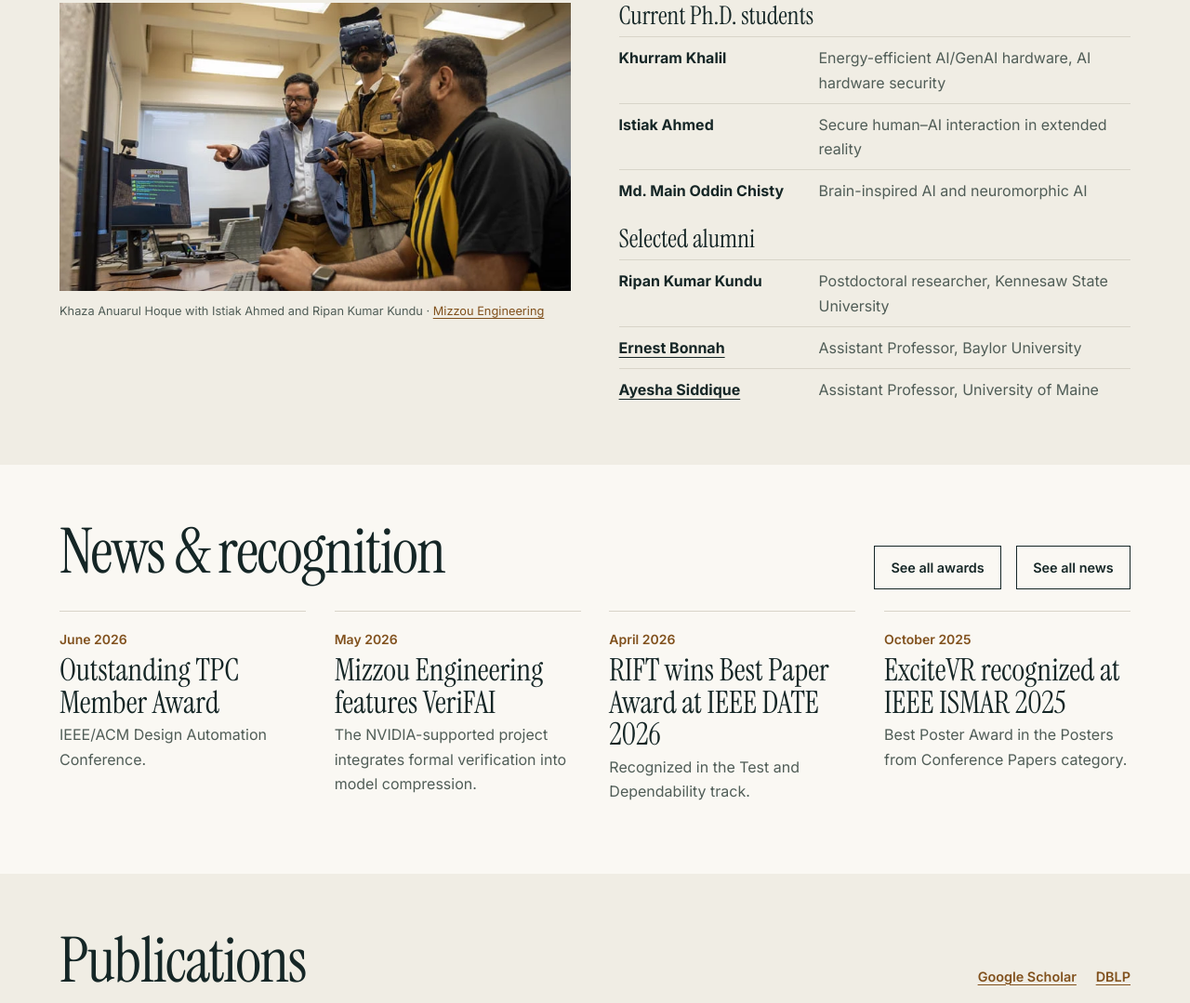
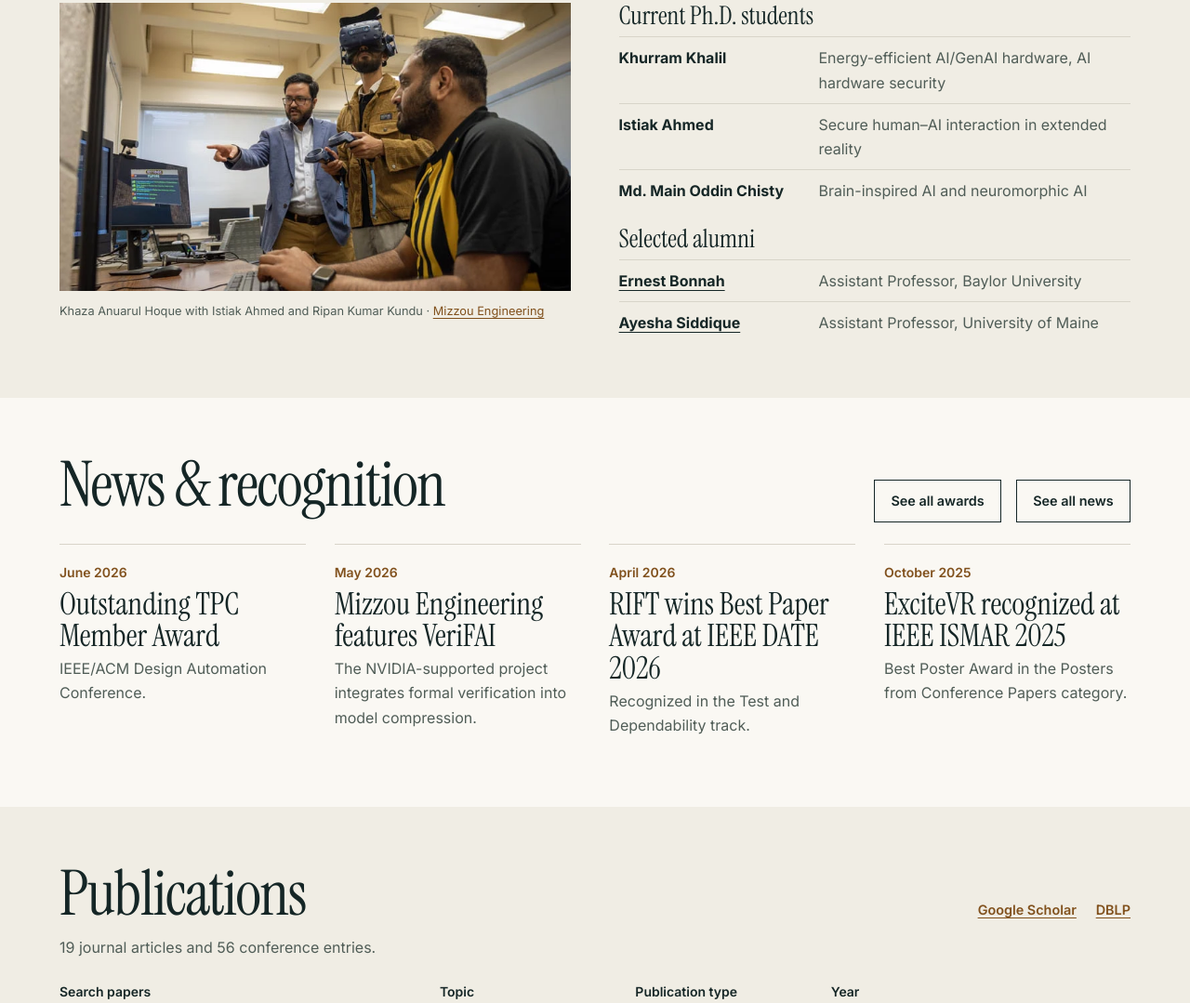
Before and after one commit to diner007/diner007.github.io, a plain HTML site: page index.html in a window 1280 px wide. Shown: the part 3334-4413 px from the top of the page at 93% size. Drawn offline with Linux system fonts and the light colour scheme.

Commit message:
Add files via upload

```diff
--- a/index.html
+++ b/index.html
@@ -148,7 +148,6 @@
             </ul>
             <h3>Selected alumni</h3>
             <ul>
-              <li><strong>Ripan Kumar Kundu</strong><span>Postdoctoral researcher, Kennesaw State University</span></li>
               <li><strong><a href="https://www.ecs.baylor.edu/person/ernest-bonnah-phd">Ernest Bonnah</a></strong><span>Assistant Professor, Baylor University</span></li>
               <li><strong><a href="https://umaine.edu/directory/ums_directory/ayesha-siddique/">Ayesha Siddique</a></strong><span>Assistant Professor, University of Maine</span></li>
             </ul>
```
